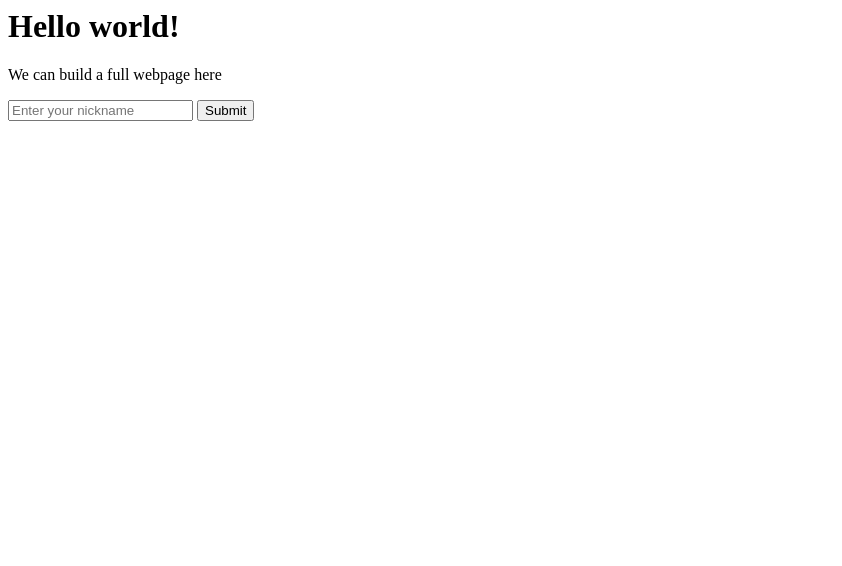
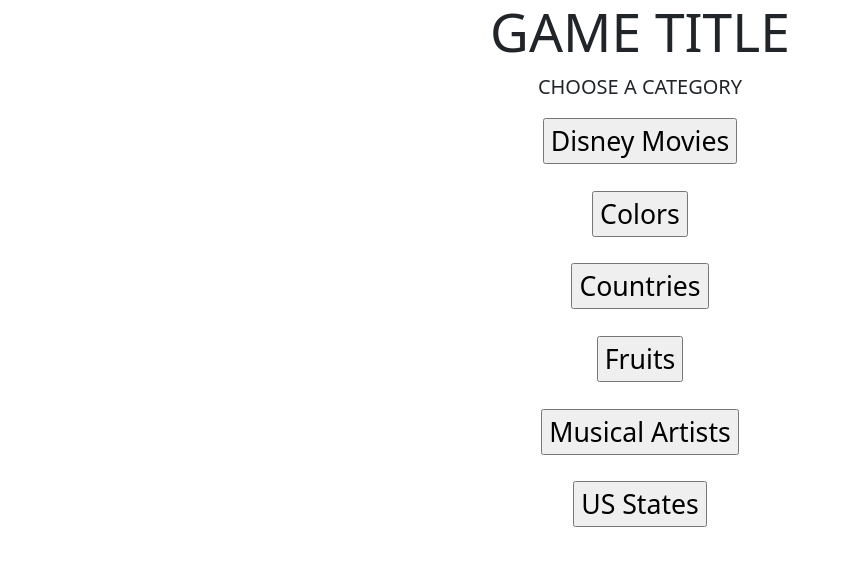
Before and after one commit to e3477/Flask_Project, a Flask app: template templates/index.html in a window 1280 px wide. Shown: the top 566 px of the page, without its empty margins (0-842 px from the left). Run offline with Flask 2, Linux system fonts and the light colour scheme; the template is opened without the code that fills it, so the values that code supplies are empty.

Commit message:
Update index.html

```diff
--- a/templates/index.html
+++ b/templates/index.html
@@ -1,14 +1,55 @@
 <html>
     <head>
         <title>Welcome!</title>
+        <link href="https://cdn.jsdelivr.net/npm/bootstrap@5.0.2/dist/css/bootstrap.min.css" rel="stylesheet" integrity="sha384-EVSTQN3/azprG1Anm3QDgpJLIm9Nao0Yz1ztcQTwFspd3yD65VohhpuuCOmLASjC" crossorigin="anonymous">
         <link rel="stylesheet" href="../static/css/style.css">
+        <style media="screen">
+            h1 {
+            text-align: center
+        }
+            h1 {
+            font-size: 40pt
+            }
+            p {
+            text-align: center
+            }
+            p1 {
+            text-align: center
+            }
+            p1 {
+            font-size: 20pt
+            }
+            p {
+            font-size: 15pt
+            }
+            form {
+            text-align: center
+            }
+        </style>
     </head>
     <body>
-        <h1>Hello world!</h1>
-        <p>We can build a full webpage here</p>
-        <form>
-            <input type="text" name="nickname" placeholder="Enter your nickname"/>
-            <input type="submit" value="Submit"/>
+        <h1>GAME TITLE</h1>
+        <p>CHOOSE A CATEGORY</p>
+
+        <p1>
+        <form method='POST' action='/disneymovies'>
+            <input type="submit" value="Disney Movies" />
         </form>
+        <form method='POST' action='/colors'>
+            <input type="submit" value="Colors" />
+        </form>
+        <form method='POST' action='/countries'>
+            <input type="submit" value="Countries" />
+        </form>
+        <form method='POST' action='/fruits'>
+            <input type="submit" value="Fruits" />
+        </form>
+        <form method='POST' action='/musicalartists'>
+            <input type="submit" value="Musical Artists" />
+        </form>
+        <form method='POST' action='/USStates'>
+            <input type="submit" value="US States" />
+        </form>
+        </p1>
     </body>
 </html>
```
